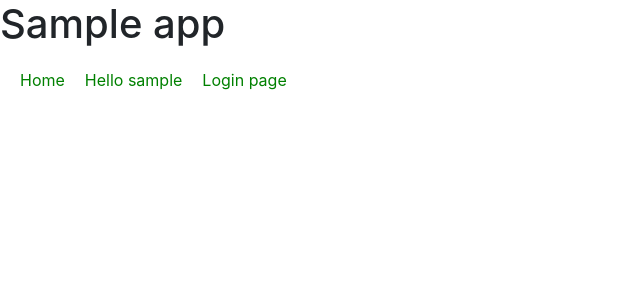
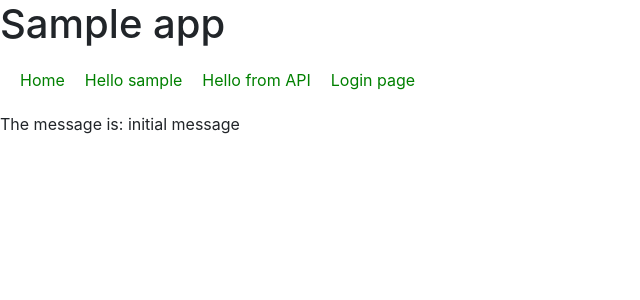
Before and after one commit to fmaylinch/heroku-sample, a React (Create React App) app in the folder src/webapp/: page /hello-from-api in a window 1280 px wide. Shown: the top 300 px of the page, without its empty margins (0-640 px from the left). Built offline with nearby package versions, Linux system fonts and the light colour scheme; no server answers.

Commit message:
HelloFromApi component

```diff
--- a/src/webapp/src/App.js
+++ b/src/webapp/src/App.js
@@ -3,6 +3,7 @@ import { BrowserRouter as Router, Route, Link } from "react-router-dom";
 import LoginForm from './LoginForm'
 import Hello from './Hello'
 import Menu from './Menu'
+import HelloFromApi from './HelloFromApi'
 
 class App extends React.Component {
 
@@ -16,6 +17,7 @@ class App extends React.Component {
 
                 <Route path="/" exact component={Index} />
                 <Route path="/hello" exact component={Hello} />
+                <Route path="/hello-from-api" exact component={HelloFromApi} />
                 <Route path="/login" exact component={LoginForm} />
             </Router>
         );
--- /dev/null
+++ b/src/webapp/src/HelloFromApi.js
@@ -0,0 +1,47 @@
+import React from "react";
+import axios from "axios";
+
+class HelloFromApi extends React.Component {
+
+    constructor(props) {
+        super(props);
+
+        this.state = {
+            message: "initial message"
+        }
+    }
+
+    componentDidMount() {
+
+        this.retrieveHelloMessage();
+    }
+
+    retrieveHelloMessage() {
+
+        const helloPromise = axios.get("/api/hello");
+
+        helloPromise.then(response => {
+
+            const helloMessage = response.data;
+            console.log(helloMessage);
+
+            const update = {
+                message: helloMessage
+            };
+
+            // You need to call setState to change state values
+            this.setState(update);
+        });
+    }
+
+    render() {
+
+        return (
+            <div>
+                The message is: {this.state.message}
+            </div>
+        );
+    }
+}
+
+export default HelloFromApi;
--- a/src/webapp/src/LoginForm.js
+++ b/src/webapp/src/LoginForm.js
@@ -33,23 +33,6 @@ class LoginForm extends React.Component {
 
             // You need to call setState to change state values
             this.setState( { words: words } );
-        });
-    }
-
-    retrieveHelloMessage() {
-
-        const helloPromise = axios.get("/api/hello");
-
-        helloPromise.then(response => {
-            const helloMessage = response.data;
-            console.log(helloMessage);
-
-            const update = {
-                message: helloMessage
-            };
-
-            // You need to call setState to change state values
-            this.setState(update);
         });
     }
 
--- a/src/webapp/src/Menu.js
+++ b/src/webapp/src/Menu.js
@@ -7,6 +7,7 @@ const Menu = (props) => (
         <div>
             <Link to="/">Home</Link>
             <Link to="/hello">Hello sample</Link>
+            <Link to="/hello-from-api">Hello from API</Link>
             <Link to="/login">Login page</Link>
         </div>
     </nav>
```
